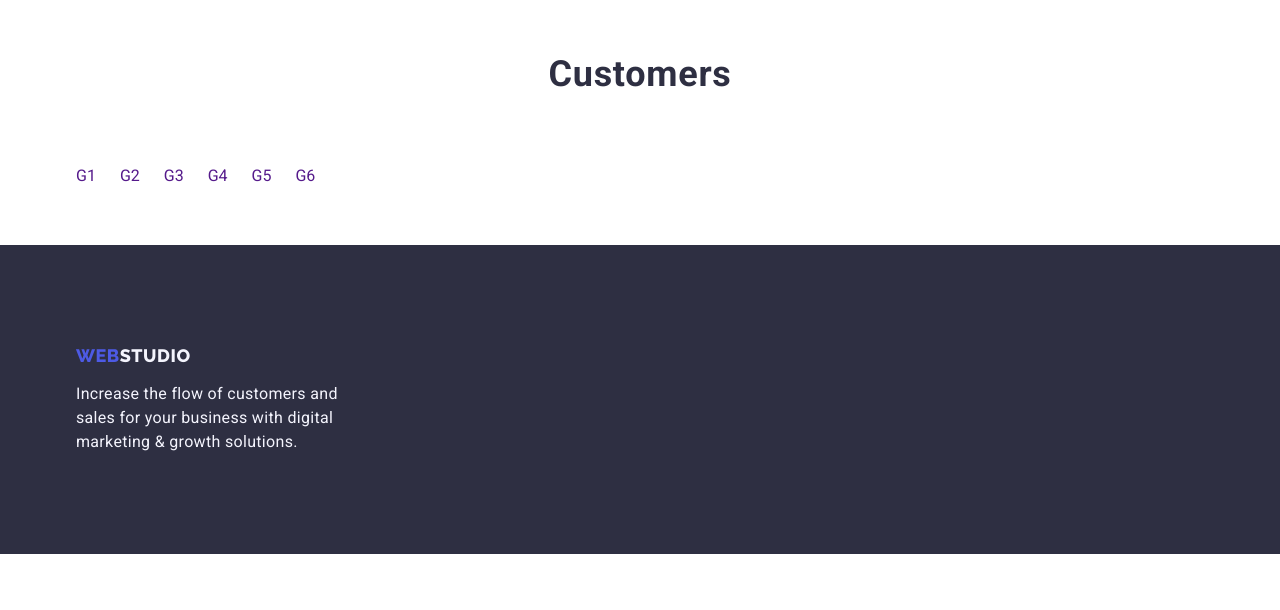
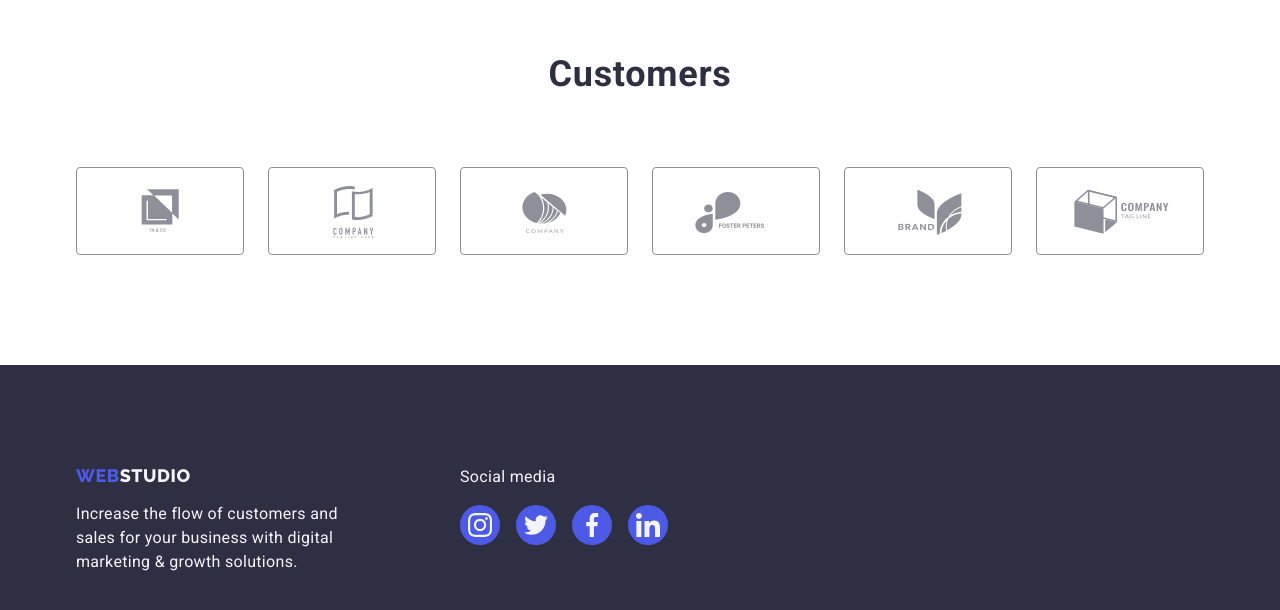
Before and after one commit to ira089/goit-markup-hw-04, a plain HTML site: page index.html in a window 1280 px wide. Shown: the part 2393-3003 px from the top of the page. Before the commit the page ends 2947 px from the top, so only its background shows below. Drawn offline with nearby package versions, Linux system fonts and the light colour scheme.

Commit message:
hwfourcjm_second

```diff
--- a/css/styles.css
+++ b/css/styles.css
@@ -126,6 +126,18 @@ img {
 .link-logo:hover,
 .link-logo:focus {
   color: var(--ocean, #404bbf);
+}
+.link-logo:hover::before {
+  content: "";
+  width: 67px;
+  height: 4px;
+  border-radius: 2px;
+  background: var(--ocean, #404bbf);
+  position: absolute;
+
+  top: 69px;
+  /*left: 0;
+  bottom: 0;*/
 }
 .add-list {
   display: flex;
@@ -311,6 +323,31 @@ img {
   margin-bottom: 16px;
   margin-right: 0;
 }
+.container-footer {
+  display: flex;
+  gap: 120px;
+}
+.footer-social {
+  display: flex;
+  gap: 16px;
+  margin-top: 16px;
+}
+.social-icon {
+  fill: #f4f4fd;
+}
+.social {
+  width: 40px;
+  height: 40px;
+  background-color: var(--iris, #4d5ae5);
+  border-radius: 50%;
+  display: flex;
+  align-items: center;
+  justify-content: center;
+}
+
+.social:hover {
+  background-color: #31d0aa;
+}
 /*============portfolio==================================*/
 .portfolio {
   padding-top: 96px;
@@ -377,12 +414,35 @@ img {
 /*========customers==================*/
 .customers {
   margin-top: 143px;
+  /*outline: 1px solid red;*/
+  margin-bottom: 120px;
 }
 .logo-customers {
   /*padding-top: 64px;*/
   display: inline-flex;
+
   height: 77.88px;
-  align-items: flex-start;
+
   gap: 24px;
   flex-shrink: 0;
+  /*align-content: center;*/
 }
+.customers-icon {
+  filter: drop-shadow(0px 4px 4px rgba(0, 0, auto, 0.25));
+}
+.link-customers {
+  width: 168px;
+  height: 88px;
+  border-radius: 4px;
+  border: 1px solid var(--lightslate, #8e8f99);
+  display: flex;
+  align-items: center;
+  justify-content: center;
+}
+.link-customers:hover .customers-icon {
+  fill: #404bbf;
+}
+
+/*.customers-items {
+  margin: 0 auto;
+}*/
--- a/index.html
+++ b/index.html
@@ -170,30 +170,55 @@
         <div class="container">
           <h2 class="title-two">Customers</h2>
           <ul class="list logo-customers">
-            <li>
-              <a class="link" href="" target="_blank">G1</a>
+            <li class="customers-items">
+              <a class="link link-customers" href="" target="_blank">
+                <svg class="customers-icon" width="104" height="56">
+                  <use href="./images/icons.svg#icon-Logo"></use>
+                </svg>
+              </a>
             </li>
             <li>
-              <a class="link" href="" target="_blank">G2</a>
+              <a class="link link-customers" href="" target="_blank">
+                <svg class="customers-icon" width="104" height="56">
+                  <use href="./images/icons.svg#icon-Logo-1"></use>
+                </svg>
+              </a>
             </li>
             <li>
-              <a class="link" href="" target="_blank">G3</a>
+              <a class="link link-customers" href="" target="_blank">
+                <svg class="customers-icon" width="104" height="56">
+                  <use href="./images/icons.svg#icon-Logo-2"></use>
+                </svg>
+              </a>
             </li>
             <li>
-              <a class="link" href="" target="_blank">G4</a>
+              <a class="link link-customers" href="" target="_blank">
+                <svg class="customers-icon" width="104" height="56">
+                  <use href="./images/icons.svg#icon-Logo-3"></use>
+                </svg>
+              </a>
             </li>
             <li>
-              <a class="link" href="" target="_blank">G5</a>
+              <a class="link link-customers" href="" target="_blank">
+                <svg class="customers-icon" width="104" height="56">
+                  <use href="./images/icons.svg#icon-Logo-4"></use>
+                </svg>
+              </a>
             </li>
             <li>
-              <a class="link" href="" target="_blank">G6</a>
+              <a class="link link-customers" href="" target="_blank">
+                <svg class="customers-icon" width="104" height="56">
+                  <use href="./images/icons.svg#icon-Logo-5"></use>
+                </svg>
+              </a>
             </li>
           </ul>
         </div>
       </section>
     </main>
     <footer class="footer">
-      <div class="container">
+      <div class="container container-footer">
+        <div class="container-logo">
           <a class="logo link footer-logo" href="./index.html"
             >Web<span class="studio-footer">Studio</span></a
           >
@@ -202,6 +227,40 @@
             digital marketing & growth solutions.
           </p>
         </div>
+        <div class="container-social">
+          <p class="footer-text">Social media</p>
+          <ul class="list footer-social">
+            <li>
+              <a class="link social" href="" target="_blank">
+                <svg class="social-icon" width="24" height="24">
+                  <use href="./images/icons.svg#icon-instagram-2"></use>
+                </svg>
+              </a>
+            </li>
+            <li>
+              <a class="link social" href="" target="_blank">
+                <svg class="social-icon" width="24" height="24">
+                  <use href="./images/icons.svg#icon-twitter-1"></use>
+                </svg>
+              </a>
+            </li>
+            <li>
+              <a class="link social" href="" target="_blank">
+                <svg class="social-icon" width="24" height="24">
+                  <use href="./images/icons.svg#icon-facebook-1"></use>
+                </svg>
+              </a>
+            </li>
+            <li>
+              <a class="link social" href="" target="_blank">
+                <svg class="social-icon" width="24" height="24">
+                  <use href="./images/icons.svg#icon-linkedin-1"></use>
+                </svg>
+              </a>
+            </li>
+          </ul>
+        </div>
+      </div>
     </footer>
   </body>
 </html>
```
Also changed, not shown: portfolio.html (+36 -1 lines). Lines whose indentation alone changed are shown as unchanged.
